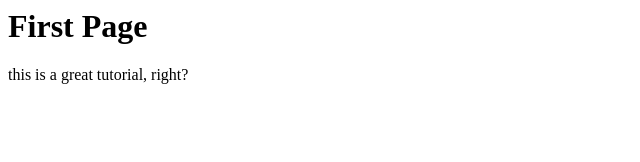
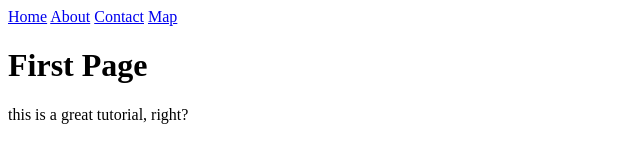
Before and after one commit to DonMazone/git-course, a plain HTML site: page index.html in a window 1280 px wide. Shown: the whole page, without its empty margins (0-640 px from the left). Drawn offline with Linux system fonts and the light colour scheme.

Commit message:
We changed background to blue and added a header navigation to the page

```diff
--- a/css/main.css
+++ b/css/main.css
@@ -1,3 +1,3 @@
 body {
-    background: red;
+    background: blue;
 }
--- a/index.html
+++ b/index.html
@@ -1,6 +1,12 @@
 <html>
     <head></head>
     <body>
+        <header>
+            <a href="/home.html">Home</a>
+            <a href="/About.html">About</a>
+            <a href="/Contact.html">Contact</a>
+            <a href="/Map.html">Map</a>
+        </header>
         <h1>First Page</h1>
         <p>this is a great tutorial, right?</p>
     </body>
```
